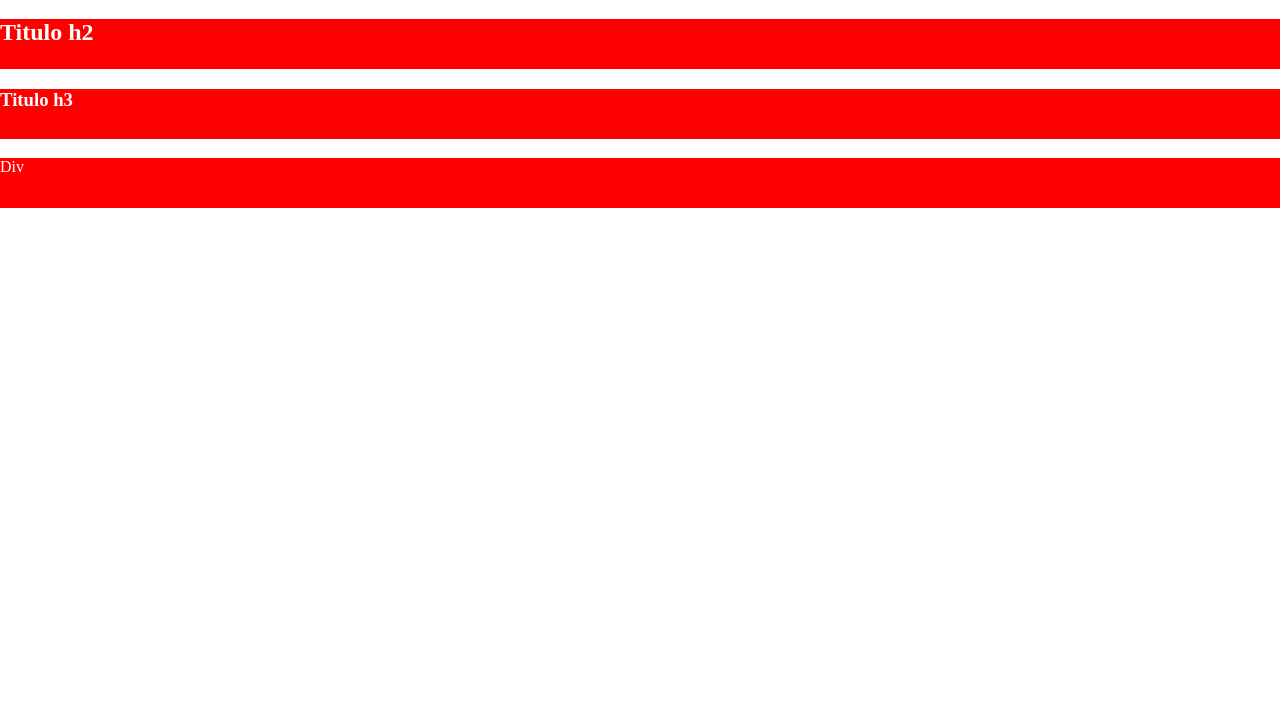
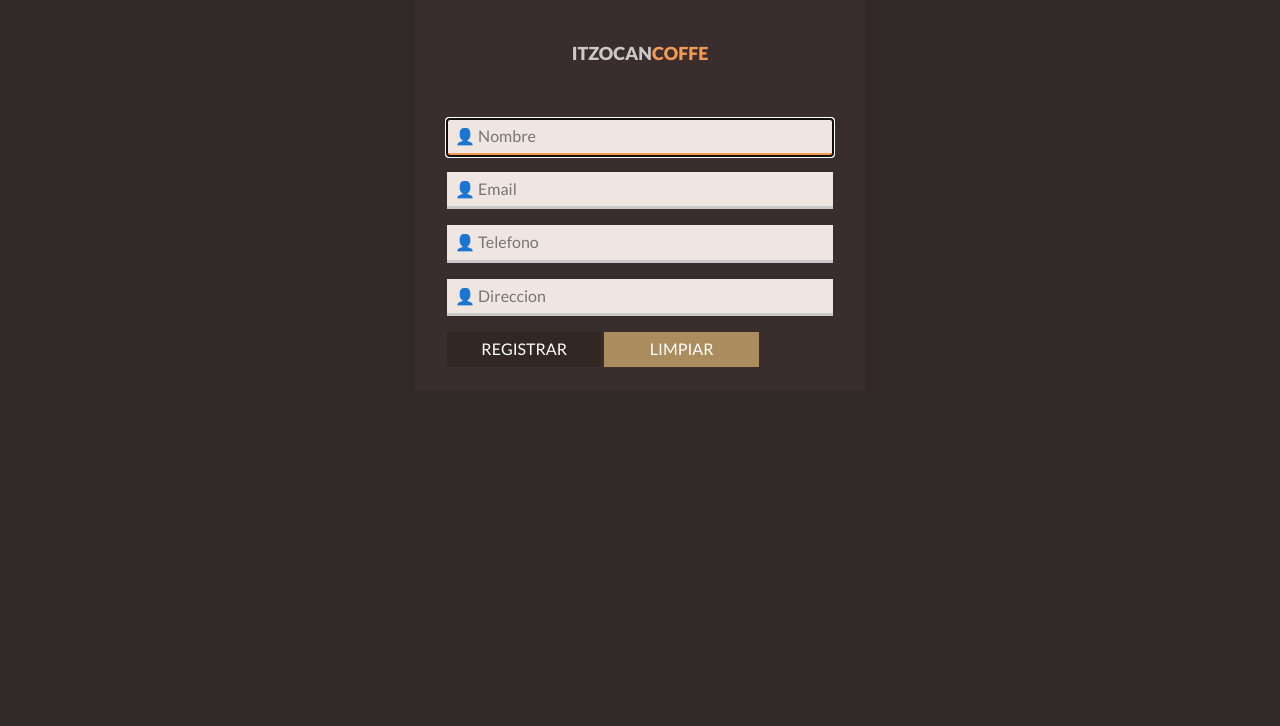
Before and after one commit to markiius/HTML-CSS3, a plain HTML site: page index.html in a window 1280 px wide. Shown: the part 74-800 px from the top of the page. Drawn offline with Linux system fonts and the light colour scheme.

Commit message:
Formulario html

```diff
--- /dev/null
+++ b/css/main.css
@@ -0,0 +1,77 @@
+@import url('normalize.css');
+
+html{
+  font-size: 16px;
+  font-family: 'Lato',sans-serif;
+}
+
+body{
+  background-color: #312828;
+}
+
+.container{
+  max-width: 450px;
+  height: auto;
+  background-color:#3a2d2d;
+  margin: 5% auto;
+  padding-bottom: 1rem;
+}
+
+.formtop{
+  width: 100%;
+  text-align: center;
+  padding: 2rem 0 1rem;
+  border-top: solid .4rem #F39B53;
+  margin-bottom: 1rem;
+}
+
+.formtop h2{
+  font-weight: bold;
+  color: #CAC8C8;
+  font-size: 18px;
+}
+
+h2 span{
+color: #F39B53;
+}
+
+.formreg{
+  padding: 0 2rem;
+  display: flex;
+  flex-direction: column;
+  justify-content: center;
+}
+
+.btnform{
+  display: flex;
+  justify-content: space-around;
+  margin-top: 1rem;
+}
+
+.input,.btnsubmit,.btnreset{
+  background-color: #efe6e2;
+  padding: .5rem;
+  margin: .5rem 0;
+  border: none;
+  border-bottom: solid #CAC8C8 .2rem;
+  transition: all .5s;
+}
+
+.input:focus{
+  border-bottom: solid #F39B53 .2rem;
+}
+
+.btnsubmit,.btnreset{
+  width: 40%;
+  border-bottom: none;
+  background-color: #312824;
+  color: white;
+}
+
+.btnreset{
+  background-color: #ab8c5e;
+}
+
+.btnreset:hover{
+  background-color: #F39B53;
+}
--- a/index.html
+++ b/index.html
@@ -3,13 +3,28 @@
 <head>
  	<meta charset="utf-8">
  	<meta name="viewport" content="width=device-width, user-scalable=no, initial-scale=1.0, maximum-scale=1.0, mininum-scale=1.0">
-	<link rel="stylesheet" href="css/style.css">
-	<title>Aplicando css3</title>
+ 	<link href="https://fonts.googleapis.com/css?family=Lato:400,900"
+ 	rel="stylesheet">
+ 	<link rel="stylesheet" href="css/reset.css">
+	<link rel="stylesheet" href="css/main.css">
+	<title>Formulario</title>
 </head>
 <body>
-	<h1 class="clase1">Titulo h1</h1>
-	<h2 class="clase1">Titulo h2</h2>
-	<h3 class="clase1">Titulo h3</h3>
-	<div class="clase1">Div</div>
+	<div class="container">
+		<div class="formtop">
+			<h2>ITZOCAN<span>COFFE</span></h2>
+		</div>
+		<form class="formreg" action="">
+			<input class="input" type="text" placeholder="&#128100; Nombre" required autofocus>
+			<input class="input" type="text" placeholder="&#128100; Email" required>
+			<input class="input" type="text" placeholder="&#128100; Telefono" required>
+			<input class="input" type="text" placeholder="&#128100; Direccion" required>
+			<div class="btmform">
+				<input class="btnsubmit" type="submit" value="REGISTRAR">
+				<input class="btnreset" type="reset" value="LIMPIAR">
+			</div>
+
+		</form>
+	</div>
 </body>
 </html>
```
